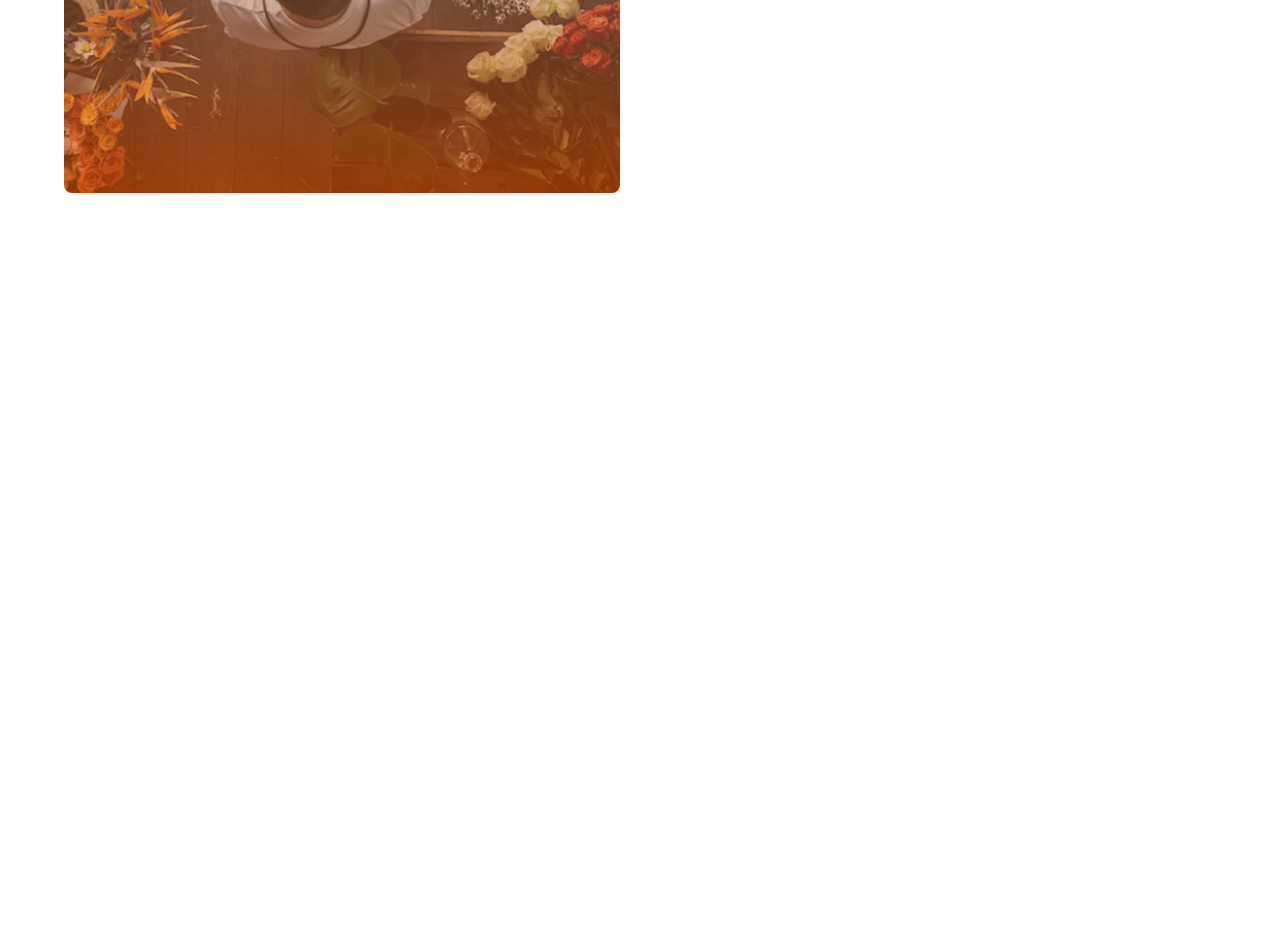
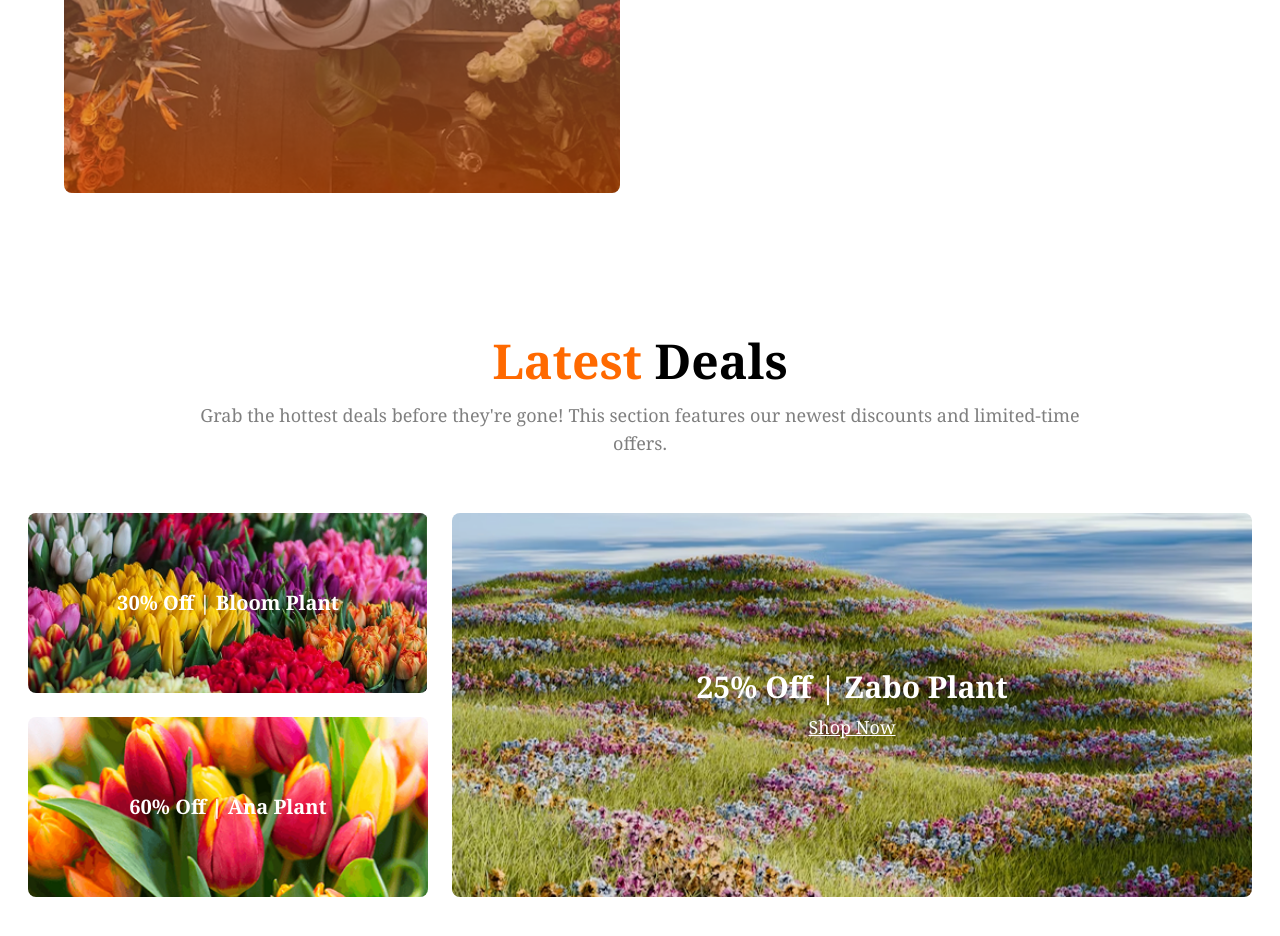
Before and after one commit to masum-75/B12A02-my-Flower-Website, a plain HTML site: page index.html in a window 1280 px wide. Shown: the part 1933-2869 px from the top of the page. Before the commit the page ends 2190 px from the top, so only its background shows below. Drawn offline with nearby package versions, Linux system fonts and the light colour scheme.

Commit message:
Develop 'Latest Deals' grid section with 3 deal cards

```diff
--- a/index.html
+++ b/index.html
@@ -118,8 +118,8 @@
     <section class="py-16 px-4 bg-white">
       <div class="max-w-6xl mx-auto flex flex-col md:flex-row items-center gap-10 relative">
         <div class="w-full md:w-1/2 relative">
-          <img src="images/trusted-badge.png" alt="Trusted Badge" class="absolute -top-14 -right-14 w-40 h-40 z-20 hidden md:block">
-          <img src="images/flower-store.png" alt="Flower Lover" class="rounded-lg w-full h-auto object-cover relative z-10">
+          <img src="Images/trusted-badge.png" alt="Trusted Badge" class="absolute -top-14 -right-14 w-40 h-40 z-20 hidden md:block">
+          <img src="Images/flower-store.png" alt="Flower Lover" class="rounded-lg w-full h-auto object-cover relative z-10">
         </div>
         <div class="w-full md:w-1/2 text-center md:text-left">
           <h3 class="text-2xl md:text-3xl font-bold mb-6">Flower & Plants Lover</h3>
@@ -131,6 +131,29 @@
         </div>
       </div>
     </section>
+    <!-- Latest Deals Section -->
+    <section class="container mx-auto px-7 py-20">
+      <h2 class="text-center text-5xl font-bold mb-4">
+        <span class="text-orange-500">Latest</span> Deals
+      </h2>
+      <p class="text-center text-lg text-black/50 w-full md:w-3/4 mx-auto mb-14">
+        Grab the hottest deals before they're gone! This section features our newest discounts and limited-time offers.
+      </p>
+      <div class="grid md:grid-cols-[1fr_2fr] gap-6 text-white">
+        <div class="grid gap-6">
+          <div class="relative rounded-lg overflow-hidden h-[180px] bg-[url('./images/deal-bloom.png')] bg-cover bg-center flex items-center justify-center">
+            <h3 class="text-xl font-bold">30% Off | Bloom Plant</h3>
+          </div>
+          <div class="relative rounded-lg overflow-hidden h-[180px] bg-[url('./images/deal-ana.png')] bg-cover bg-center flex items-center justify-center">
+            <h3 class="text-xl font-bold">60% Off | Ana Plant</h3>
+          </div>
+        </div>
+         <div class="relative rounded-lg overflow-hidden min-h-[370px] bg-[url('./images/deal-zabo.png')] bg-cover bg-center flex flex-col items-center justify-center text-center px-4">
+          <h3 class="text-3xl font-bold mb-2">25% Off | Zabo Plant</h3>
+          <a href="#" class="text-lg font-medium underline text-white">Shop Now</a>
+        </div>
+      </div>
+    </section>
     </main>
 
 </body>
```
